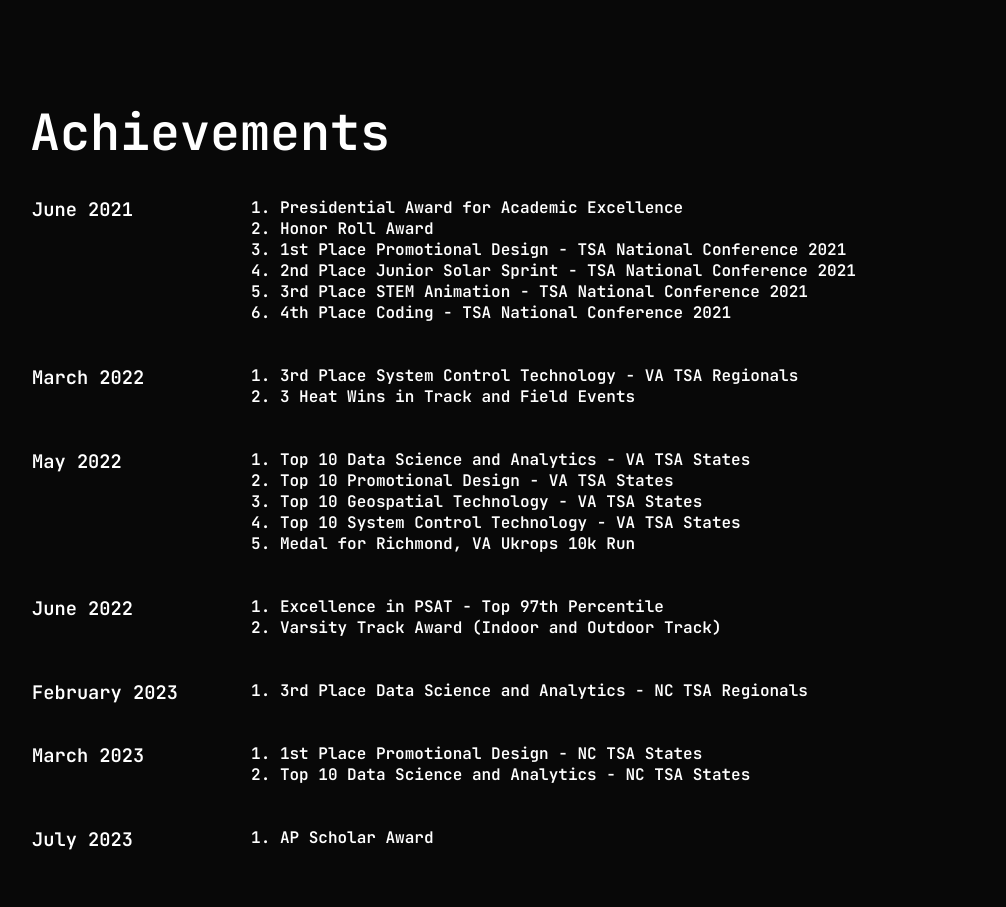
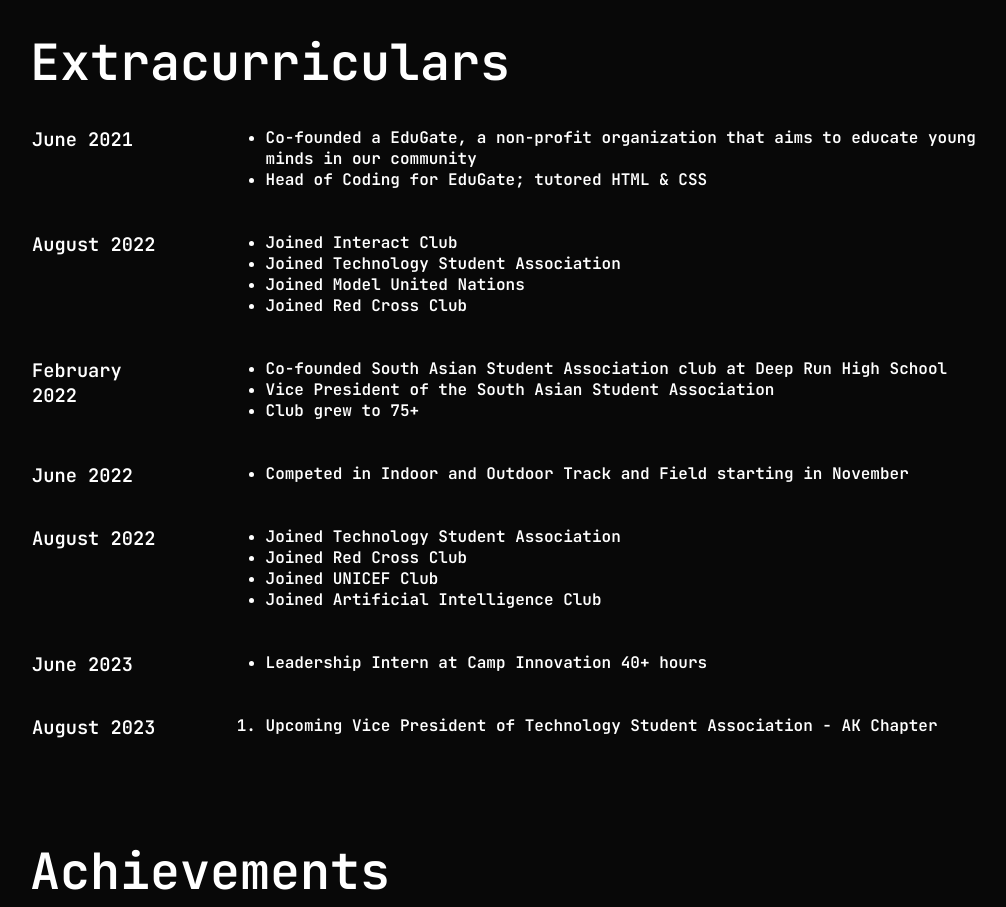
Before and after one commit to nickygatsby/portfolio, a plain HTML site: page index.html in a window 1280 px wide. Shown: the part 2000-2907 px from the top of the page, without its empty margins (150-1156 px from the left). Drawn offline with Linux system fonts and the light colour scheme.

Commit message:
ecs added

```diff
--- a/index.html
+++ b/index.html
@@ -128,9 +128,128 @@
 
   </div>
 <!---------------------------extracurriculars-------------------->
+  <div id="extracurriculars">
+      <div class="ach-container">
+      <h1>Extracurriculars</h1>
+    </div>
 
-  <div id="extracurriculars">
+    <table class="ach-table">
+      <!--june2021-->
+      <tr>
+        <td class="achleftcolumn">
+          <div class="june2021">
+            <h3>June 2021</h3>
+          </div>
+        </td>
+        <td class="achrightcolumn">
+          <div class="june2021">
+            <ul>
+              <li>Co-founded a EduGate, a non-profit organization that aims to educate young minds in our community</li>
+              <li>Head of Coding for EduGate; tutored HTML & CSS</li>
+            </ul>
+          </div>
+        </td>
+      </tr>
+      <!--aug2022-->
+      <tr>
+        <td class="achleftcolumn">
+          <div class="aug2022">
+            <h3>August 2022</h3>
+          </div>
+        </td>
+        <td class="achrightcolumn">
+          <div class="aug2022">
+            <ul>
+              <li>Joined Interact Club</li>
+              <li>Joined Technology Student Association</li>
+              <li>Joined Model United Nations</li>
+              <li>Joined Red Cross Club</li>
+            </ul>
+          </div>
+        </td>
+      </tr>
+      <!--feb2022-->
+      <tr>
+        <td class="achleftcolumn">
+          <div class="feb2022">
+            <h3>February 2022</h3>
+          </div>
+        </td>
+        <td class="achrightcolumn">
+          <div class="feb2022">
+            <ul>
+              <li>Co-founded South Asian Student Association club at Deep Run High School</li>
+              <li>Vice President of the South Asian Student Association</li>
+              <li>Club grew to 75+</li>
+            </ul>
+          </div>
+        </td>
+      </tr>
 
+      <!--june2022-->
+      <tr>
+        <td class="achleftcolumn">
+          <div class="june2022">
+            <h3>June 2022</h3>
+          </div>
+        </td>
+        <td class="achrightcolumn">
+          <div class="june2022">
+            <ul>
+              <li>Competed in Indoor and Outdoor Track and Field starting in November</li>
+            </ul>
+          </div>
+        </td>
+      </tr>
+      <!--august 2022-->
+      <tr>
+        <td class="achleftcolumn">
+          <div class="aug2022">
+            <h3>August 2022</h3>
+          </div>
+        </td>
+        <td class="achrightcolumn">
+          <div class="aug2022">
+            <ul>
+              <li>Joined Technology Student Association</li>
+              <li>Joined Red Cross Club</li>
+              <li>Joined UNICEF Club</li>
+              <li>Joined Artificial Intelligence Club</li>
+            </ul>
+          </div>
+        </td>
+      </tr>
+      <!--june2023-->
+      <tr>
+        <td class="achleftcolumn">
+          <div class="june2023">
+            <h3>June 2023</h3>
+          </div>
+        </td>
+        <td class="achrightcolumn">
+          <div class="june2023">
+            <ul>
+              <li>Leadership Intern at Camp Innovation 40+ hours</li>
+            </ul>
+          </div>
+        </td>
+      </tr>
+      <!--july2023-->
+      <tr>
+        <td class="achleftcolumn">
+          <div class="aug2023">
+            <h3>August 2023</h3>
+          </div>
+        </td>
+        <td class="achrightcolumn">
+          <div class="aug2023">
+            <ol>
+              <li>Upcoming Vice President of Technology Student Association - AK Chapter</li>
+            </ol>
+          </div>
+        </td>
+      </tr>
+    </table>
   </div>
 <!---------------------------achievements---------------------->
   <div id="achievements">
@@ -170,7 +289,8 @@
           <div class="march2022">
             <ol>
               <li>3rd Place System Control Technology - VA TSA Regionals</li>
-              <li>3 Heat Wins in Track and Field Events</li>
+              <li>1 Heat Win in Track and Field - 800 meters</li>
+              <li>2nd Place 4x400 meters Indoor Track and Field</li>
             </ol>
           </div>
         </td>
--- a/style.css
+++ b/style.css
@@ -259,6 +259,7 @@ nav ul li a:hover::after{
 .ach-table{
   margin-left: 180px;
   margin-top: 30px;
+  margin-right: 140px;
 }
 
 .achleftcolumn {
```
